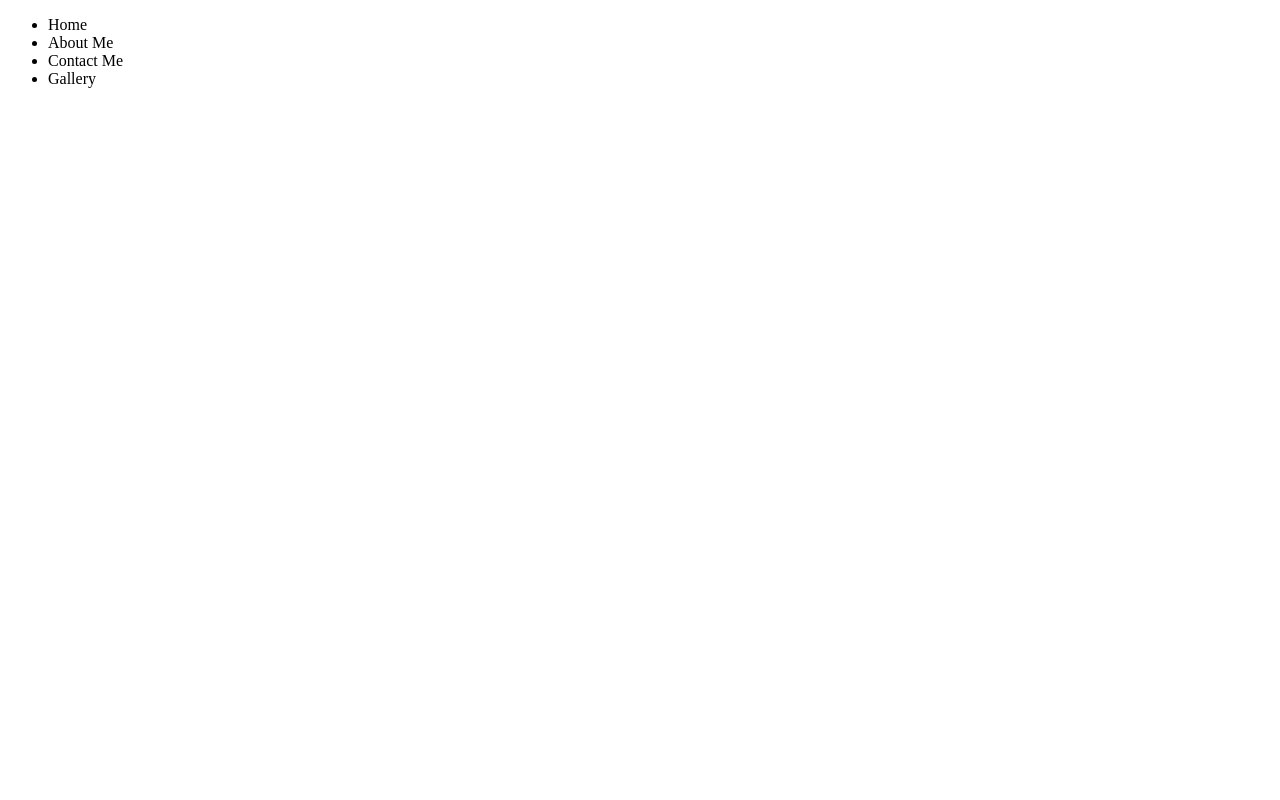
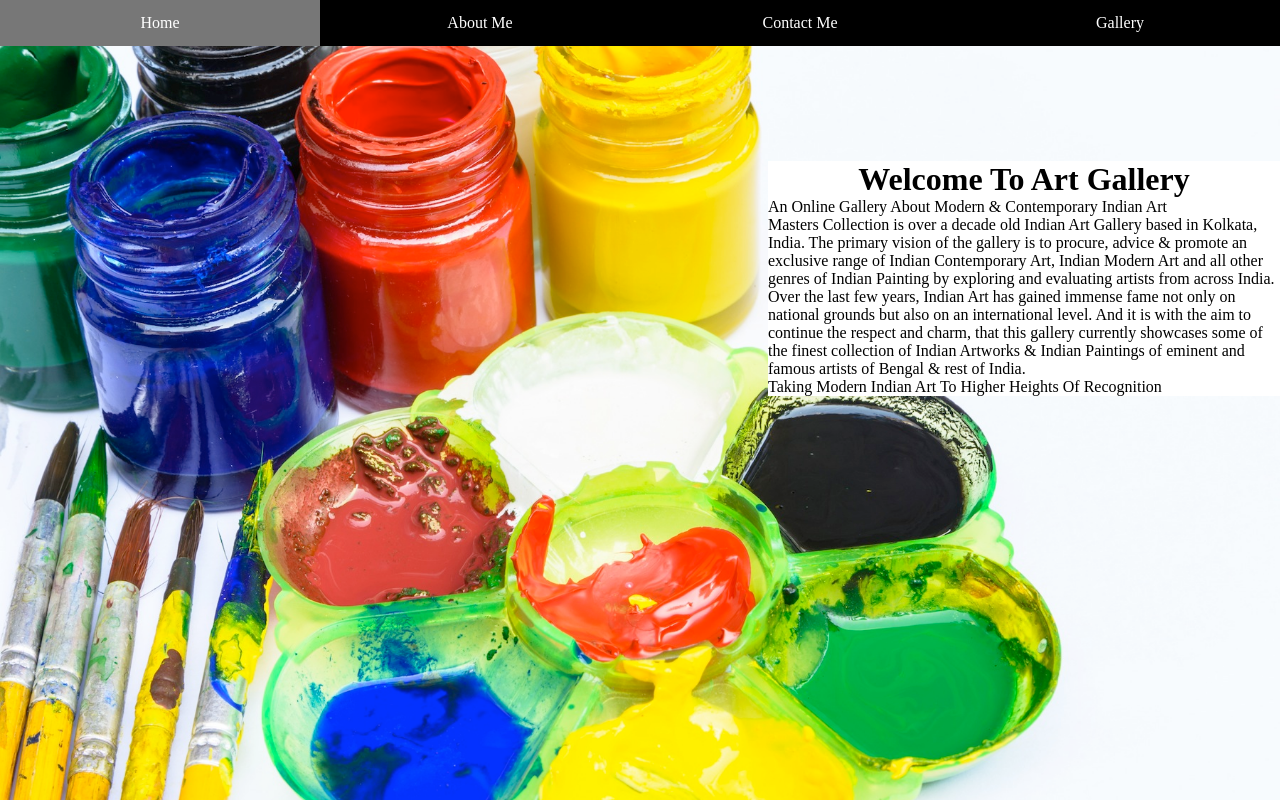
Before and after one commit to akhilpavansai/akhilpavansai.github.io, a plain HTML site: page index.html in a window 1280 px wide. Drawn offline with Linux system fonts and the light colour scheme.

Commit message:
added styled navbar & home

```diff
--- a/css/styles.css
+++ b/css/styles.css
@@ -0,0 +1,50 @@
+* {
+  margin: 0;
+  padding: 0;
+}
+body {
+  background-image: url('../img/home.jpg');
+  background-repeat: no-repeat;
+  background-size: cover;
+  width: 100%;
+  height: 800px;
+}
+/* Nav bar styling */
+.navbar {
+  top: 0;
+  position: sticky;
+  list-style-type: none;
+  overflow: hidden;
+  background-color: black;
+}
+.navbar li {
+  float: left;
+  width: 25%;
+}
+
+.navbar li a {
+  display: block;
+  color: white;
+  text-align: center;
+  padding: 14px 16px;
+  text-decoration: none;
+}
+.navbar li a:hover {
+  background-color: #777;
+}
+
+/* Home section styling */
+#home {
+  float: right;
+  width: 40%;
+  margin-top: 9%;
+  background-color: white;
+}
+
+#home h1 {
+  text-align: center;
+}
+
+#home p {
+  float: right;
+}
--- a/index.html
+++ b/index.html
@@ -2,14 +2,25 @@
 <html>
     <head>
         <title>Art Gallery</title>
+        <link href="./css/styles.css" rel="stylesheet" />
     </head>
     <body>
+
         <!--Nav bar-->
-        <ul id='navbar'>
-            <li>Home</li>
-            <li>About Me</li>
-            <li>Contact Me</li>
-            <li>Gallery</li>
+        <ul class="navbar">
+            <li><a href="#home">Home</a></li>
+            <li><a>About Me</a></li>
+            <li><a>Contact Me</a></li>
+            <li><a>Gallery</a></li>
         </ul>
+
+        <!--Home section-->
+        <div id="home">
+            <h1>Welcome To Art Gallery</h1>
+            <p>An Online Gallery About Modern & Contemporary Indian Art<br/>
+                Masters Collection is over a decade old Indian Art Gallery based in Kolkata, India. The primary vision of the gallery is to procure, advice & promote an exclusive range of Indian Contemporary Art, Indian Modern Art and all other genres of Indian Painting by exploring and evaluating artists from across India.<br/>
+                Over the last few years, Indian Art has gained immense fame not only on national grounds but also on an international level. And it is with the aim to continue the respect and charm, that this gallery currently showcases some of the finest collection of Indian Artworks & Indian Paintings of eminent and famous artists of Bengal & rest of India.<br/>
+                Taking Modern Indian Art To Higher Heights Of Recognition</p>
+        </div>
     </body>
 </html>
```
Also changed, not shown: img/home.jpg (added).
